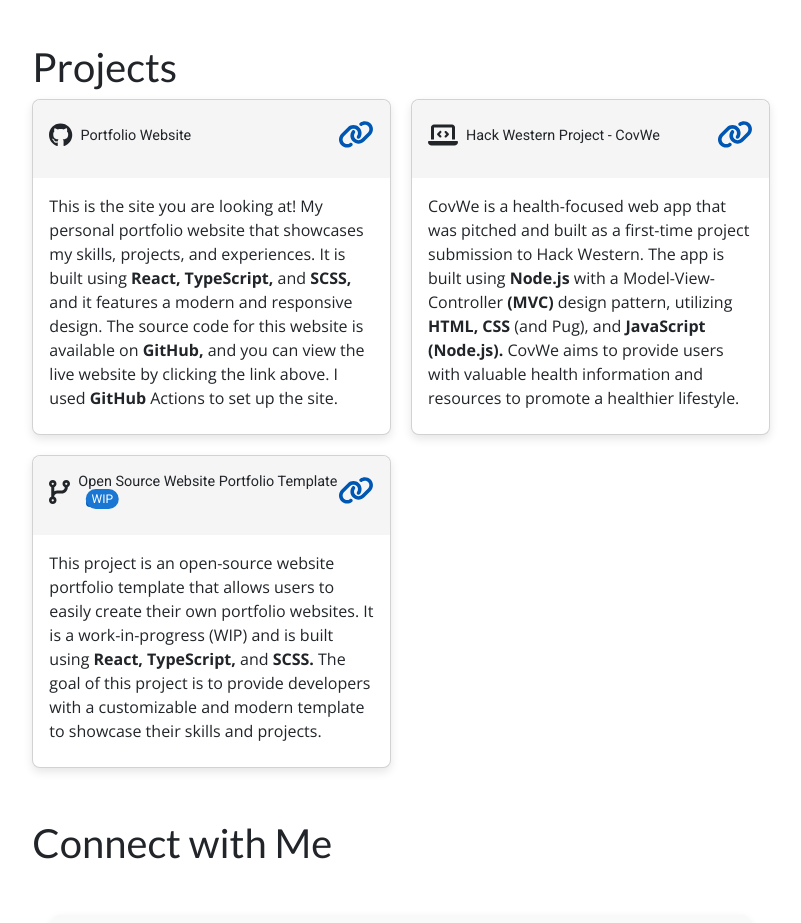
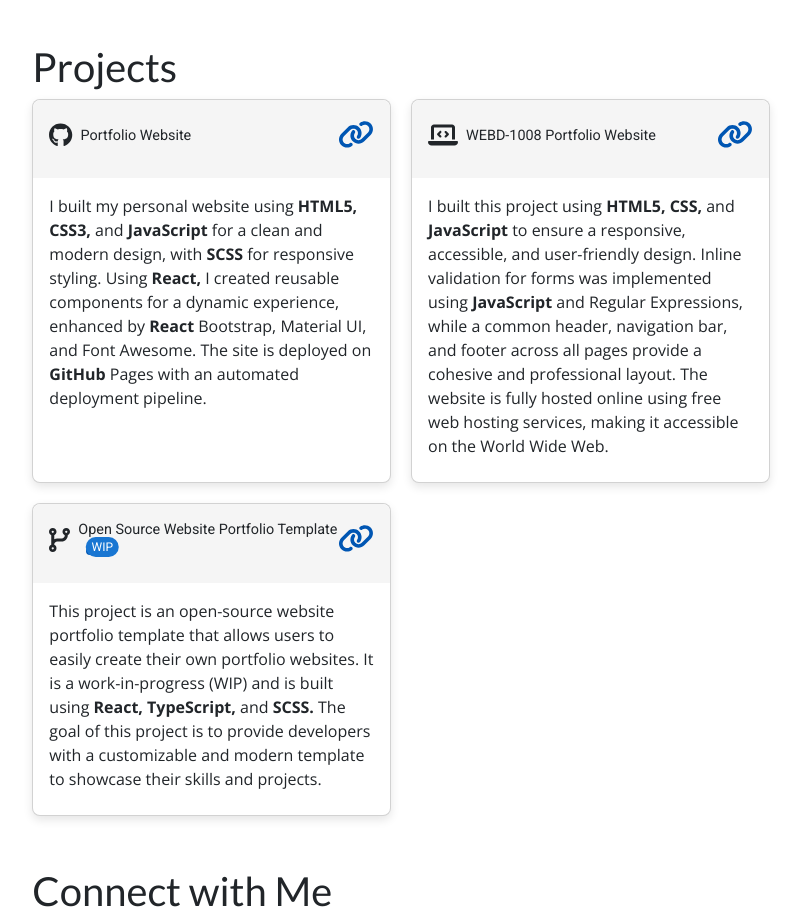
Before and after one commit to xhankx/xu_hang_final_site, a React (Create React App) app: page / in a window 1280 px wide. Shown: the part 1260-2183 px from the top of the page, without its empty margins (239-1040 px from the left). Built offline with nearby package versions, Linux system fonts and the light colour scheme.

Commit message:
Replacing the placeholders

```diff
--- a/src/Pages/ProjectsPage.tsx
+++ b/src/Pages/ProjectsPage.tsx
@@ -10,14 +10,14 @@ const projectsData = [
     title: "Portfolio Website",
     link: "https://github.com/supriya-thukral/supriya-thukral.github.io",
     description:
-      "This is the site you are looking at! My personal portfolio website that showcases my skills, projects, and experiences. It is built using React, TypeScript, and SCSS, and it features a modern and responsive design. The source code for this website is available on GitHub, and you can view the live website by clicking the link above. I used GitHub Actions to set up the site.",
+      "I built my personal website using HTML5, CSS3, and JavaScript for a clean and modern design, with SCSS for responsive styling. Using React, I created reusable components for a dynamic experience, enhanced by React Bootstrap, Material UI, and Font Awesome. The site is deployed on GitHub Pages with an automated deployment pipeline.",
   },
   {
     icon: faLaptopCode,
-    title: "Hack Western Project - CovWe",
-    link: "https://devpost.com/software/covwe",
+    title: "WEBD-1008 Portfolio Website",
+    link: "http://hankxu.liveblog365.com/index.html",
     description:
-      "CovWe is a health-focused web app that was pitched and built as a first-time project submission to Hack Western. The app is built using Node.js with a Model-View-Controller (MVC) design pattern, utilizing HTML, CSS (and Pug), and JavaScript (Node.js). CovWe aims to provide users with valuable health information and resources to promote a healthier lifestyle.",
+      "I built this project using HTML5, CSS, and JavaScript to ensure a responsive, accessible, and user-friendly design. Inline validation for forms was implemented using JavaScript and Regular Expressions, while a common header, navigation bar, and footer across all pages provide a cohesive and professional layout. The website is fully hosted online using free web hosting services, making it accessible on the World Wide Web.",
   },
   {
     icon: faCodeBranch,
```
